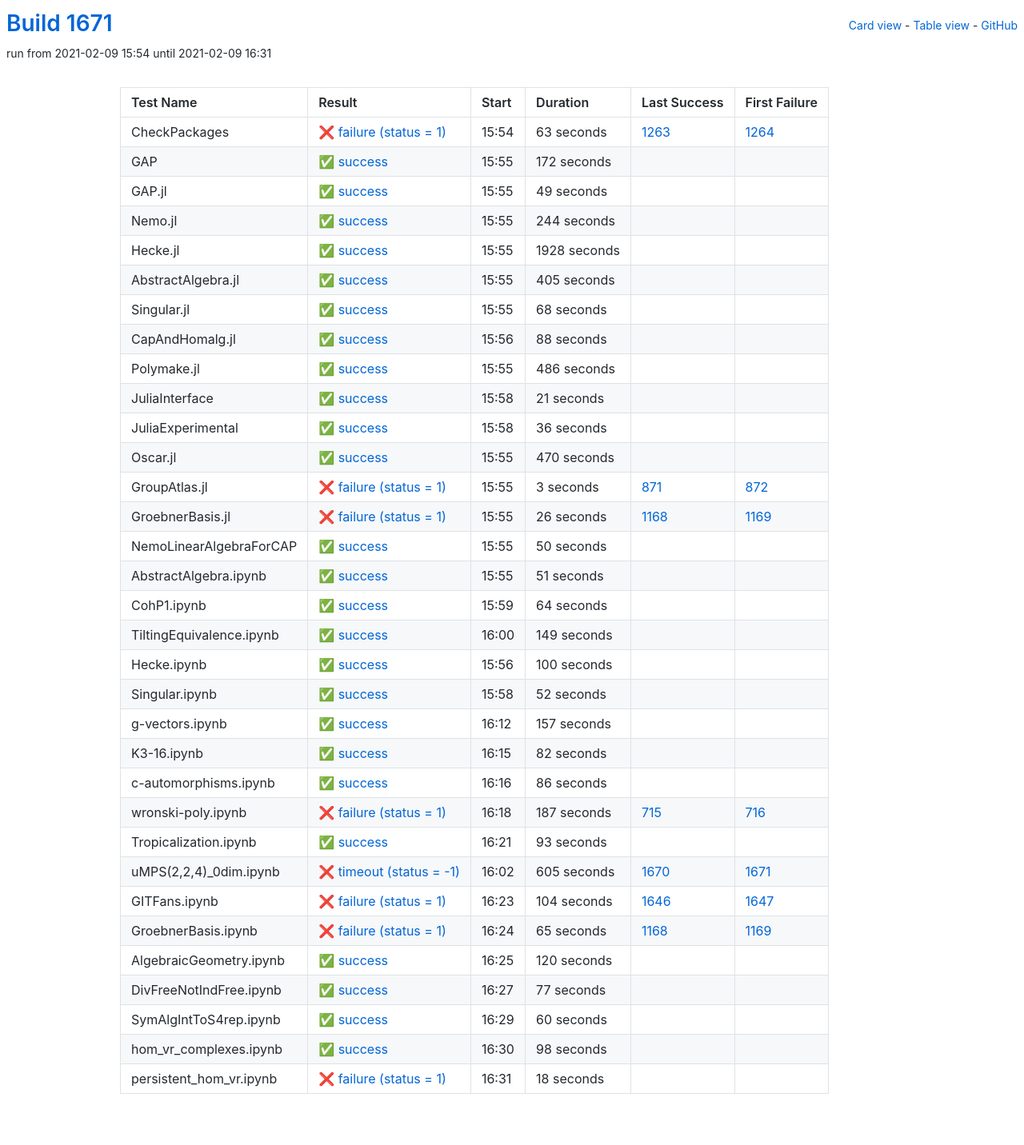
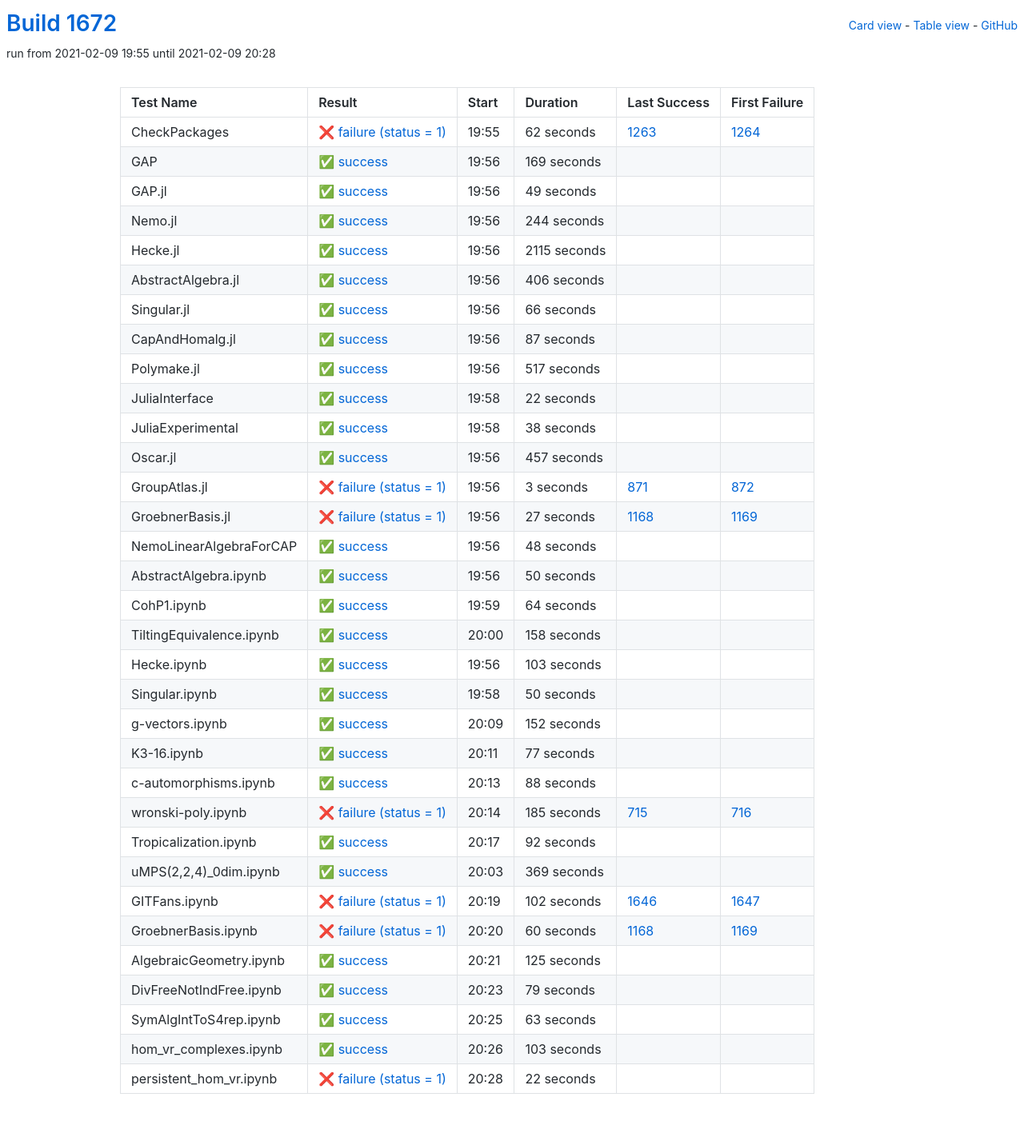
Before and after one commit to oscar-system/oscar-ci-status-stable, a Jekyll site: the page built from table.html, in a window 1280 px wide. Shown: the whole page at 80% size. Built offline with Jekyll 4.4.1, drawn with Linux system fonts in a browser that asks for light colours.

Commit message:
Build #1672

```diff
--- a/_data/ci.yml
+++ b/_data/ci.yml
@@ -1,6 +1,6 @@
 ---
-build: 1671
-build_url: https://oscarci.mathematik.uni-kl.de/job/oscar-stable/1671/
+build: 1672
+build_url: https://oscarci.mathematik.uni-kl.de/job/oscar-stable/1672/
 job: oscar-stable
 organization: oscar-system
 repo: oscar-ci-status-stable
@@ -8,32 +8,32 @@ repourl: https://github.com/oscar-system/oscar-ci-status-stable
 tests:
 - name: CheckPackages
   id: checkpackages
-  log: https://oscarci.mathematik.uni-kl.de/job/oscar-stable/1671/artifact/logs/build-1671/CheckPackages.log
-  start: 2021-02-09 15:54
+  log: https://oscarci.mathematik.uni-kl.de/job/oscar-stable/1672/artifact/logs/build-1672/CheckPackages.log
+  start: 2021-02-09 19:55
   success: false
   exitcode: 1
   status: failure
-  duration: 63
+  duration: 62
   last_success: 1263
   last_success_url: https://oscarci.mathematik.uni-kl.de/job/oscar-stable/1263/
   first_failure: 1264
   first_failure_url: https://oscarci.mathematik.uni-kl.de/job/oscar-stable/1264/
 - name: GAP
   id: gap
-  log: https://oscarci.mathematik.uni-kl.de/job/oscar-stable/1671/artifact/logs/build-1671/GAP.log
-  start: 2021-02-09 15:55
+  log: https://oscarci.mathematik.uni-kl.de/job/oscar-stable/1672/artifact/logs/build-1672/GAP.log
+  start: 2021-02-09 19:56
   success: true
   exitcode: 0
   status: success
-  duration: 172
+  duration: 169
   last_success: false
   last_success_url:
   first_failure: false
   first_failure_url:
 - name: GAP.jl
   id: gap-jl
-  log: https://oscarci.mathematik.uni-kl.de/job/oscar-stable/1671/artifact/logs/build-1671/GAP.jl.log
-  start: 2021-02-09 15:55
+  log: https://oscarci.mathematik.uni-kl.de/job/oscar-stable/1672/artifact/logs/build-1672/GAP.jl.log
+  start: 2021-02-09 19:56
   success: true
   exitcode: 0
   status: success
@@ -44,8 +44,8 @@ tests:
   first_failure_url:
 - name: Nemo.jl
   id: nemo-jl
-  log: https://oscarci.mathematik.uni-kl.de/job/oscar-stable/1671/artifact/logs/build-1671/Nemo.jl.log
-  start: 2021-02-09 15:55
+  log: https://oscarci.mathematik.uni-kl.de/job/oscar-stable/1672/artifact/logs/build-1672/Nemo.jl.log
+  start: 2021-02-09 19:56
   success: true
   exitcode: 0
   status: success
@@ -56,104 +56,104 @@ tests:
   first_failure_url:
 - name: Hecke.jl
   id: hecke-jl
-  log: https://oscarci.mathematik.uni-kl.de/job/oscar-stable/1671/artifact/logs/build-1671/Hecke.jl.log
-  start: 2021-02-09 15:55
+  log: https://oscarci.mathematik.uni-kl.de/job/oscar-stable/1672/artifact/logs/build-1672/Hecke.jl.log
+  start: 2021-02-09 19:56
   success: true
   exitcode: 0
   status: success
-  duration: 1928
+  duration: 2115
   last_success: false
   last_success_url:
   first_failure: false
   first_failure_url:
 - name: AbstractAlgebra.jl
   id: abstractalgebra-jl
-  log: https://oscarci.mathematik.uni-kl.de/job/oscar-stable/1671/artifact/logs/build-1671/AbstractAlgebra.jl.log
-  start: 2021-02-09 15:55
+  log: https://oscarci.mathematik.uni-kl.de/job/oscar-stable/1672/artifact/logs/build-1672/AbstractAlgebra.jl.log
+  start: 2021-02-09 19:56
   success: true
   exitcode: 0
   status: success
-  duration: 405
+  duration: 406
   last_success: false
   last_success_url:
   first_failure: false
   first_failure_url:
 - name: Singular.jl
   id: singular-jl
-  log: https://oscarci.mathematik.uni-kl.de/job/oscar-stable/1671/artifact/logs/build-1671/Singular.jl.log
-  start: 2021-02-09 15:55
+  log: https://oscarci.mathematik.uni-kl.de/job/oscar-stable/1672/artifact/logs/build-1672/Singular.jl.log
+  start: 2021-02-09 19:56
   success: true
   exitcode: 0
   status: success
-  duration: 68
+  duration: 66
   last_success: false
   last_success_url:
   first_failure: false
   first_failure_url:
 - name: CapAndHomalg.jl
   id: capandhomalg-jl
-  log: https://oscarci.mathematik.uni-kl.de/job/oscar-stable/1671/artifact/logs/build-1671/CapAndHomalg.jl.log
-  start: 2021-02-09 15:56
+  log: https://oscarci.mathematik.uni-kl.de/job/oscar-stable/1672/artifact/logs/build-1672/CapAndHomalg.jl.log
+  start: 2021-02-09 19:56
   success: true
   exitcode: 0
   status: success
-  duration: 88
+  duration: 87
   last_success: false
   last_success_url:
   first_failure: false
   first_failure_url:
 - name: Polymake.jl
   id: polymake-jl
-  log: https://oscarci.mathematik.uni-kl.de/job/oscar-stable/1671/artifact/logs/build-1671/Polymake.jl.log
-  start: 2021-02-09 15:55
+  log: https://oscarci.mathematik.uni-kl.de/job/oscar-stable/1672/artifact/logs/build-1672/Polymake.jl.log
+  start: 2021-02-09 19:56
   success: true
   exitcode: 0
   status: success
-  duration: 486
+  duration: 517
   last_success: false
   last_success_url:
   first_failure: false
   first_failure_url:
 - name: JuliaInterface
   id: juliainterface
-  log: https://oscarci.mathematik.uni-kl.de/job/oscar-stable/1671/artifact/logs/build-1671/JuliaInterface.log
-  start: 2021-02-09 15:58
+  log: https://oscarci.mathematik.uni-kl.de/job/oscar-stable/1672/artifact/logs/build-1672/JuliaInterface.log
+  start: 2021-02-09 19:58
   success: true
   exitcode: 0
   status: success
-  duration: 21
+  duration: 22
   last_success: false
   last_success_url:
   first_failure: false
   first_failure_url:
 - name: JuliaExperimental
   id: juliaexperimental
-  log: https://oscarci.mathematik.uni-kl.de/job/oscar-stable/1671/artifact/logs/build-1671/JuliaExperimental.log
-  start: 2021-02-09 15:58
+  log: https://oscarci.mathematik.uni-kl.de/job/oscar-stable/1672/artifact/logs/build-1672/JuliaExperimental.log
+  start: 2021-02-09 19:58
   success: true
   exitcode: 0
   status: success
-  duration: 36
+  duration: 38
   last_success: false
   last_success_url:
   first_failure: false
   first_failure_url:
 - name: Oscar.jl
   id: oscar-jl
-  log: https://oscarci.mathematik.uni-kl.de/job/oscar-stable/1671/artifact/logs/build-1671/Oscar.jl.log
-  start: 2021-02-09 15:55
+  log: https://oscarci.mathematik.uni-kl.de/job/oscar-stable/1672/artifact/logs/build-1672/Oscar.jl.log
+  start: 2021-02-09 19:56
   success: true
   exitcode: 0
   status: success
-  duration: 470
+  duration: 457
   last_success: false
   last_success_url:
   first_failure: false
   first_failure_url:
 - name: GroupAtlas.jl
   id: groupatlas-jl
-  log: https://oscarci.mathematik.uni-kl.de/job/oscar-stable/1671/artifact/logs/build-1671/GroupAtlas.jl.log
-  start: 2021-02-09 15:55
+  log: https://oscarci.mathematik.uni-kl.de/job/oscar-stable/1672/artifact/logs/build-1672/GroupAtlas.jl.log
+  start: 2021-02-09 19:56
   success: false
   exitcode: 1
   status: failure
@@ -164,20 +164,32 @@ tests:
   first_failure_url: https://oscarci.mathematik.uni-kl.de/job/oscar-stable/872/
 - name: GroebnerBasis.jl
   id: groebnerbasis-jl
-  log: https://oscarci.mathematik.uni-kl.de/job/oscar-stable/1671/artifact/logs/build-1671/GroebnerBasis.jl.log
-  start: 2021-02-09 15:55
+  log: https://oscarci.mathematik.uni-kl.de/job/oscar-stable/1672/artifact/logs/build-1672/GroebnerBasis.jl.log
+  start: 2021-02-09 19:56
   success: false
   exitcode: 1
   status: failure
-  duration: 26
+  duration: 27
   last_success: 1168
   last_success_url: https://oscarci.mathematik.uni-kl.de/job/oscar-stable/1168/
   first_failure: 1169
   first_failure_url: https://oscarci.mathematik.uni-kl.de/job/oscar-stable/1169/
 - name: NemoLinearAlgebraForCAP
   id: nemolinearalgebraforcap
-  log: https://oscarci.mathematik.uni-kl.de/job/oscar-stable/1671/artifact/logs/build-1671/NemoLinearAlgebraForCAP.log
-  start: 2021-02-09 15:55
+  log: https://oscarci.mathematik.uni-kl.de/job/oscar-stable/1672/artifact/logs/build-1672/NemoLinearAlgebraForCAP.log
+  start: 2021-02-09 19:56
+  success: true
+  exitcode: 0
+  status: success
+  duration: 48
+  last_success: false
+  last_success_url:
+  first_failure: false
+  first_failure_url:
+- name: AbstractAlgebra.ipynb
+  id: abstractalgebra-ipynb
+  log: https://oscarci.mathematik.uni-kl.de/job/oscar-stable/1672/artifact/logs/build-1672/AbstractAlgebra.ipynb.log
+  start: 2021-02-09 19:56
   success: true
   exitcode: 0
   status: success
@@ -186,22 +198,10 @@ tests:
   last_success_url:
   first_failure: false
   first_failure_url:
-- name: AbstractAlgebra.ipynb
-  id: abstractalgebra-ipynb
-  log: https://oscarci.mathematik.uni-kl.de/job/oscar-stable/1671/artifact/logs/build-1671/AbstractAlgebra.ipynb.log
-  start: 2021-02-09 15:55
-  success: true
-  exitcode: 0
-  status: success
-  duration: 51
-  last_success: false
-  last_success_url:
-  first_failure: false
-  first_failure_url:
 - name: CohP1.ipynb
   id: cohp1-ipynb
-  log: https://oscarci.mathematik.uni-kl.de/job/oscar-stable/1671/artifact/logs/build-1671/CohP1.ipynb.log
-  start: 2021-02-09 15:59
+  log: https://oscarci.mathematik.uni-kl.de/job/oscar-stable/1672/artifact/logs/build-1672/CohP1.ipynb.log
+  start: 2021-02-09 19:59
   success: true
   exitcode: 0
   status: success
@@ -212,152 +212,56 @@ tests:
   first_failure_url:
 - name: TiltingEquivalence.ipynb
   id: tiltingequivalence-ipynb
-  log: https://oscarci.mathematik.uni-kl.de/job/oscar-stable/1671/artifact/logs/build-1671/TiltingEquivalence.ipynb.log
-  start: 2021-02-09 16:00
+  log: https://oscarci.mathematik.uni-kl.de/job/oscar-stable/1672/artifact/logs/build-1672/TiltingEquivalence.ipynb.log
+  start: 2021-02-09 20:00
   success: true
   exitcode: 0
   status: success
-  duration: 149
+  duration: 158
   last_success: false
   last_success_url:
   first_failure: false
   first_failure_url:
 - name: Hecke.ipynb
   id: hecke-ipynb
-  log: https://oscarci.mathematik.uni-kl.de/job/oscar-stable/1671/artifact/logs/build-1671/Hecke.ipynb.log
-  start: 2021-02-09 15:56
+  log: https://oscarci.mathematik.uni-kl.de/job/oscar-stable/1672/artifact/logs/build-1672/Hecke.ipynb.log
+  start: 2021-02-09 19:56
   success: true
   exitcode: 0
   status: success
-  duration: 100
+  duration: 103
   last_success: false
   last_success_url:
   first_failure: false
   first_failure_url:
 - name: Singular.ipynb
   id: singular-ipynb
-  log: https://oscarci.mathematik.uni-kl.de/job/oscar-stable/1671/artifact/logs/build-1671/Singular.ipynb.log
-  start: 2021-02-09 15:58
+  log: https://oscarci.mathematik.uni-kl.de/job/oscar-stable/1672/artifact/logs/build-1672/Singular.ipynb.log
+  start: 2021-02-09 19:58
   success: true
   exitcode: 0
   status: success
-  duration: 52
+  duration: 50
   last_success: false
   last_success_url:
   first_failure: false
   first_failure_url:
 - name: g-vectors.ipynb
   id: g-vectors-ipynb
-  log: https://oscarci.mathematik.uni-kl.de/job/oscar-stable/1671/artifact/logs/build-1671/g-vectors.ipynb.log
-  start: 2021-02-09 16:12
+  log: https://oscarci.mathematik.uni-kl.de/job/oscar-stable/1672/artifact/logs/build-1672/g-vectors.ipynb.log
+  start: 2021-02-09 20:09
   success: true
   exitcode: 0
   status: success
-  duration: 157
+  duration: 152
   last_success: false
   last_success_url:
   first_failure: false
   first_failure_url:
 - name: K3-16.ipynb
   id: k3-16-ipynb
-  log: https://oscarci.mathematik.uni-kl.de/job/oscar-stable/1671/artifact/logs/build-1671/K3-16.ipynb.log
-  start: 2021-02-09 16:15
-  success: true
-  exitcode: 0
-  status: success
-  duration: 82
-  last_success: false
-  last_success_url:
-  first_failure: false
-  first_failure_url:
-- name: c-automorphisms.ipynb
-  id: c-automorphisms-ipynb
-  log: https://oscarci.mathematik.uni-kl.de/job/oscar-stable/1671/artifact/logs/build-1671/c-automorphisms.ipynb.log
-  start: 2021-02-09 16:16
-  success: true
-  exitcode: 0
-  status: success
-  duration: 86
-  last_success: false
-  last_success_url:
-  first_failure: false
-  first_failure_url:
-- name: wronski-poly.ipynb
-  id: wronski-poly-ipynb
-  log: https://oscarci.mathematik.uni-kl.de/job/oscar-stable/1671/artifact/logs/build-1671/wronski-poly.ipynb.log
-  start: 2021-02-09 16:18
-  success: false
-  exitcode: 1
-  status: failure
-  duration: 187
-  last_success: 715
-  last_success_url: https://oscarci.mathematik.uni-kl.de/job/oscar-stable/715/
-  first_failure: 716
-  first_failure_url: https://oscarci.mathematik.uni-kl.de/job/oscar-stable/716/
-- name: Tropicalization.ipynb
-  id: tropicalization-ipynb
-  log: https://oscarci.mathematik.uni-kl.de/job/oscar-stable/1671/artifact/logs/build-1671/Tropicalization.ipynb.log
-  start: 2021-02-09 16:21
-  success: true
-  exitcode: 0
-  status: success
-  duration: 93
-  last_success: false
-  last_success_url:
-  first_failure: false
-  first_failure_url:
-- name: uMPS(2,2,4)_0dim.ipynb
-  id: umps-2-2-4-0dim-ipynb
-  log: https://oscarci.mathematik.uni-kl.de/job/oscar-stable/1671/artifact/logs/build-1671/uMPS-2-2-4-_0dim.ipynb.log
-  start: 2021-02-09 16:02
-  success: false
-  exitcode: -1
-  status: timeout
-  duration: 605
-  last_success: 1670
-  last_success_url: https://oscarci.mathematik.uni-kl.de/job/oscar-stable/1670/
-  first_failure: 1671
-  first_failure_url: https://oscarci.mathematik.uni-kl.de/job/oscar-stable/1671/
-- name: GITFans.ipynb
-  id: gitfans-ipynb
-  log: https://oscarci.mathematik.uni-kl.de/job/oscar-stable/1671/artifact/logs/build-1671/GITFans.ipynb.log
-  start: 2021-02-09 16:23
-  success: false
-  exitcode: 1
-  status: failure
-  duration: 104
-  last_success: 1646
-  last_success_url: https://oscarci.mathematik.uni-kl.de/job/oscar-stable/1646/
-  first_failure: 1647
-  first_failure_url: https://oscarci.mathematik.uni-kl.de/job/oscar-stable/1647/
-- name: GroebnerBasis.ipynb
-  id: groebnerbasis-ipynb
-  log: https://oscarci.mathematik.uni-kl.de/job/oscar-stable/1671/artifact/logs/build-1671/GroebnerBasis.ipynb.log
-  start: 2021-02-09 16:24
-  success: false
-  exitcode: 1
-  status: failure
-  duration: 65
-  last_success: 1168
-  last_success_url: https://oscarci.mathematik.uni-kl.de/job/oscar-stable/1168/
-  first_failure: 1169
-  first_failure_url: https://oscarci.mathematik.uni-kl.de/job/oscar-stable/1169/
-- name: AlgebraicGeometry.ipynb
-  id: algebraicgeometry-ipynb
-  log: https://oscarci.mathematik.uni-kl.de/job/oscar-stable/1671/artifact/logs/build-1671/AlgebraicGeometry.ipynb.log
-  start: 2021-02-09 16:25
-  success: true
-  exitcode: 0
-  status: success
-  duration: 120
-  last_success: false
-  last_success_url:
-  first_failure: false
-  first_failure_url:
-- name: DivFreeNotIndFree.ipynb
-  id: divfreenotindfree-ipynb
-  log: https://oscarci.mathematik.uni-kl.de/job/oscar-stable/1671/artifact/logs/build-1671/DivFreeNotIndFree.ipynb.log
-  start: 2021-02-09 16:27
+  log: https://oscarci.mathematik.uni-kl.de/job/oscar-stable/1672/artifact/logs/build-1672/K3-16.ipynb.log
+  start: 2021-02-09 20:11
   success: true
   exitcode: 0
   status: success
@@ -366,38 +270,134 @@ tests:
   last_success_url:
   first_failure: false
   first_failure_url:
-- name: SymAlgIntToS4rep.ipynb
-  id: symalginttos4rep-ipynb
-  log: https://oscarci.mathematik.uni-kl.de/job/oscar-stable/1671/artifact/logs/build-1671/SymAlgIntToS4rep.ipynb.log
-  start: 2021-02-09 16:29
+- name: c-automorphisms.ipynb
+  id: c-automorphisms-ipynb
+  log: https://oscarci.mathematik.uni-kl.de/job/oscar-stable/1672/artifact/logs/build-1672/c-automorphisms.ipynb.log
+  start: 2021-02-09 20:13
   success: true
   exitcode: 0
   status: success
+  duration: 88
+  last_success: false
+  last_success_url:
+  first_failure: false
+  first_failure_url:
+- name: wronski-poly.ipynb
+  id: wronski-poly-ipynb
+  log: https://oscarci.mathematik.uni-kl.de/job/oscar-stable/1672/artifact/logs/build-1672/wronski-poly.ipynb.log
+  start: 2021-02-09 20:14
+  success: false
+  exitcode: 1
+  status: failure
+  duration: 185
+  last_success: 715
+  last_success_url: https://oscarci.mathematik.uni-kl.de/job/oscar-stable/715/
+  first_failure: 716
+  first_failure_url: https://oscarci.mathematik.uni-kl.de/job/oscar-stable/716/
+- name: Tropicalization.ipynb
+  id: tropicalization-ipynb
+  log: https://oscarci.mathematik.uni-kl.de/job/oscar-stable/1672/artifact/logs/build-1672/Tropicalization.ipynb.log
+  start: 2021-02-09 20:17
+  success: true
+  exitcode: 0
+  status: success
+  duration: 92
+  last_success: false
+  last_success_url:
+  first_failure: false
+  first_failure_url:
+- name: uMPS(2,2,4)_0dim.ipynb
+  id: umps-2-2-4-0dim-ipynb
+  log: https://oscarci.mathematik.uni-kl.de/job/oscar-stable/1672/artifact/logs/build-1672/uMPS-2-2-4-_0dim.ipynb.log
+  start: 2021-02-09 20:03
+  success: true
+  exitcode: 0
+  status: success
+  duration: 369
+  last_success: false
+  last_success_url:
+  first_failure: false
+  first_failure_url:
+- name: GITFans.ipynb
+  id: gitfans-ipynb
+  log: https://oscarci.mathematik.uni-kl.de/job/oscar-stable/1672/artifact/logs/build-1672/GITFans.ipynb.log
+  start: 2021-02-09 20:19
+  success: false
+  exitcode: 1
+  status: failure
+  duration: 102
+  last_success: 1646
+  last_success_url: https://oscarci.mathematik.uni-kl.de/job/oscar-stable/1646/
+  first_failure: 1647
+  first_failure_url: https://oscarci.mathematik.uni-kl.de/job/oscar-stable/1647/
+- name: GroebnerBasis.ipynb
+  id: groebnerbasis-ipynb
+  log: https://oscarci.mathematik.uni-kl.de/job/oscar-stable/1672/artifact/logs/build-1672/GroebnerBasis.ipynb.log
+  start: 2021-02-09 20:20
+  success: false
+  exitcode: 1
+  status: failure
   duration: 60
+  last_success: 1168
+  last_success_url: https://oscarci.mathematik.uni-kl.de/job/oscar-stable/1168/
+  first_failure: 1169
+  first_failure_url: https://oscarci.mathematik.uni-kl.de/job/oscar-stable/1169/
+- name: AlgebraicGeometry.ipynb
+  id: algebraicgeometry-ipynb
+  log: https://oscarci.mathematik.uni-kl.de/job/oscar-stable/1672/artifact/logs/build-1672/AlgebraicGeometry.ipynb.log
+  start: 2021-02-09 20:21
+  success: true
+  exitcode: 0
+  status: success
+  duration: 125
+  last_success: false
+  last_success_url:
+  first_failure: false
+  first_failure_url:
+- name: DivFreeNotIndFree.ipynb
+  id: divfreenotindfree-ipynb
+  log: https://oscarci.mathematik.uni-kl.de/job/oscar-stable/1672/artifact/logs/build-1672/DivFreeNotIndFree.ipynb.log
+  start: 2021-02-09 20:23
+  success: true
+  exitcode: 0
+  status: success
+  duration: 79
+  last_success: false
+  last_success_url:
+  first_failure: false
+  first_failure_url:
+- name: SymAlgIntToS4rep.ipynb
+  id: symalginttos4rep-ipynb
+  log: https://oscarci.mathematik.uni-kl.de/job/oscar-stable/1672/artifact/logs/build-1672/SymAlgIntToS4rep.ipynb.log
+  start: 2021-02-09 20:25
+  success: true
+  exitcode: 0
+  status: success
+  duration: 63
   last_success: false
   last_success_url:
   first_failure: false
   first_failure_url:
 - name: hom_vr_complexes.ipynb
   id: hom-vr-complexes-ipynb
-  log: https://oscarci.mathematik.uni-kl.de/job/oscar-stable/1671/artifact/logs/build-1671/hom_vr_complexes.ipynb.log
-  start: 2021-02-09 16:30
+  log: https://oscarci.mathematik.uni-kl.de/job/oscar-stable/1672/artifact/logs/build-1672/hom_vr_complexes.ipynb.log
+  start: 2021-02-09 20:26
   success: true
   exitcode: 0
   status: success
-  duration: 98
+  duration: 103
   last_success: false
   last_success_url:
   first_failure: false
   first_failure_url:
 - name: persistent_hom_vr.ipynb
   id: persistent-hom-vr-ipynb
-  log: https://oscarci.mathematik.uni-kl.de/job/oscar-stable/1671/artifact/logs/build-1671/persistent_hom_vr.ipynb.log
-  start: 2021-02-09 16:31
+  log: https://oscarci.mathematik.uni-kl.de/job/oscar-stable/1672/artifact/logs/build-1672/persistent_hom_vr.ipynb.log
+  start: 2021-02-09 20:28
   success: false
   exitcode: 1
   status: failure
-  duration: 18
+  duration: 22
   last_success: false
   last_success_url:
   first_failure: false
```
Also changed, not shown: README.md.
